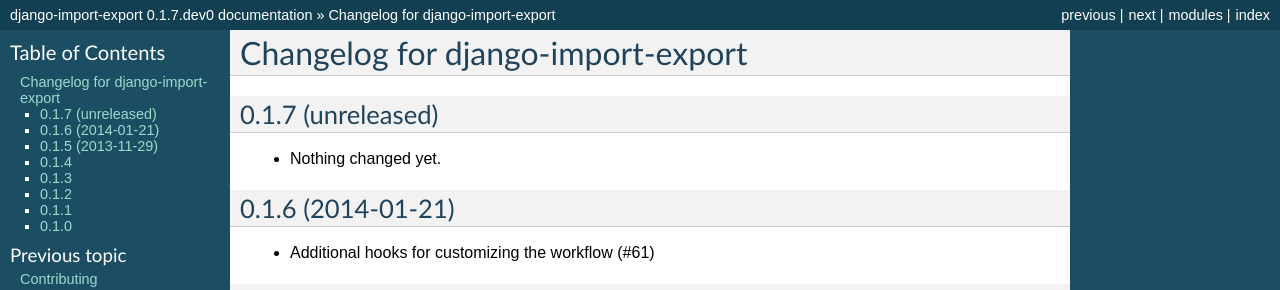
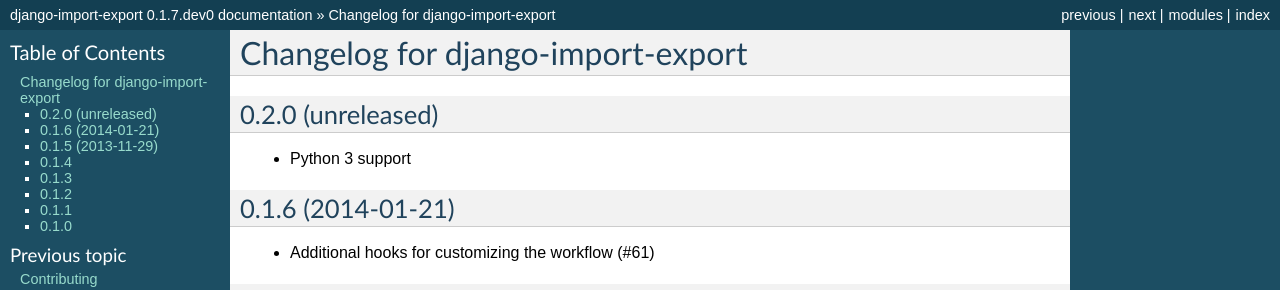
Before and after one commit to django-import-export/django-import-export, a Sphinx documentation site: the page built from docs/changelog.rst, in a window 1280 px wide. Shown: the top 290 px of the page. Built offline with Sphinx 7.4.7, drawn with Linux system fonts in a browser that asks for light colours.

Commit message:
Update docs/changelog.rst

```diff
--- a/docs/changelog.rst
+++ b/docs/changelog.rst
@@ -1,10 +1,10 @@
 Changelog for django-import-export
 ==================================
 
-0.1.7 (unreleased)
+0.2.0 (unreleased)
 ------------------
 
-- Nothing changed yet.
+- Python 3 support
 
 
 0.1.6 (2014-01-21)
```
